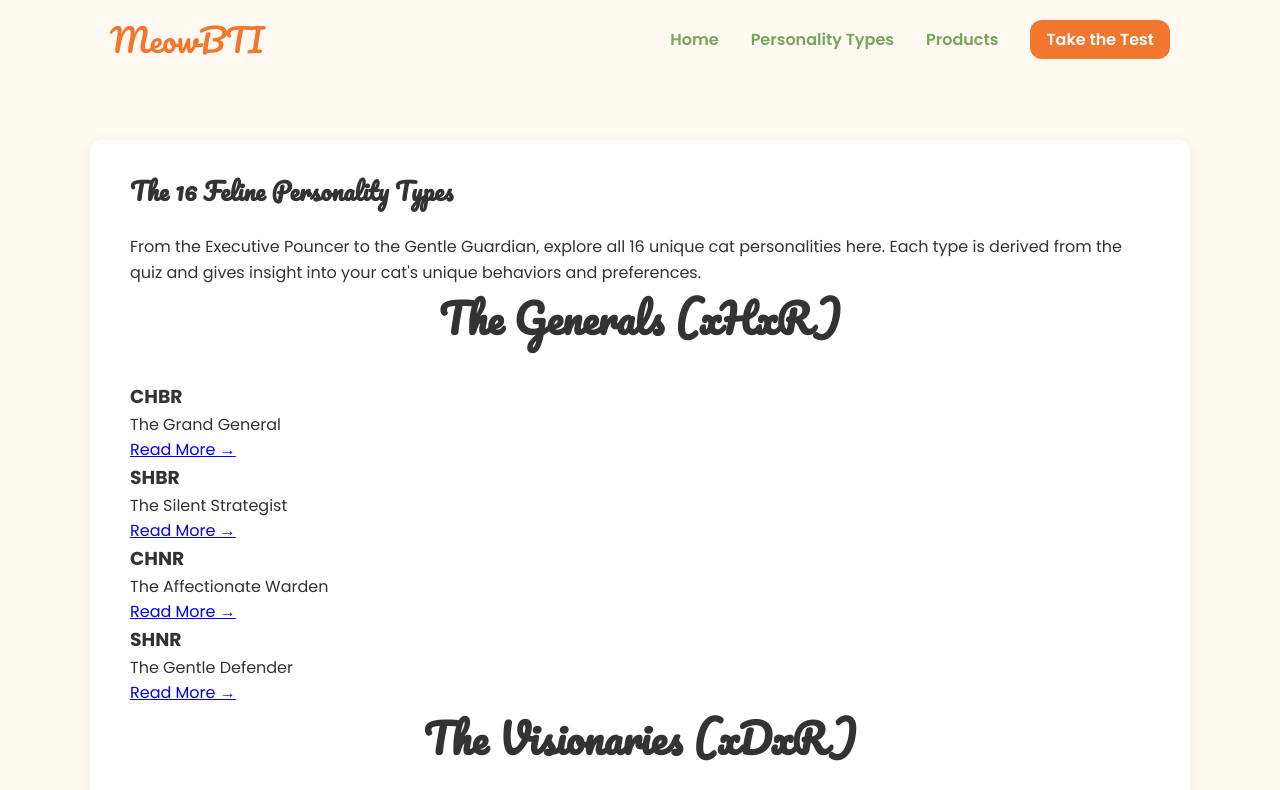
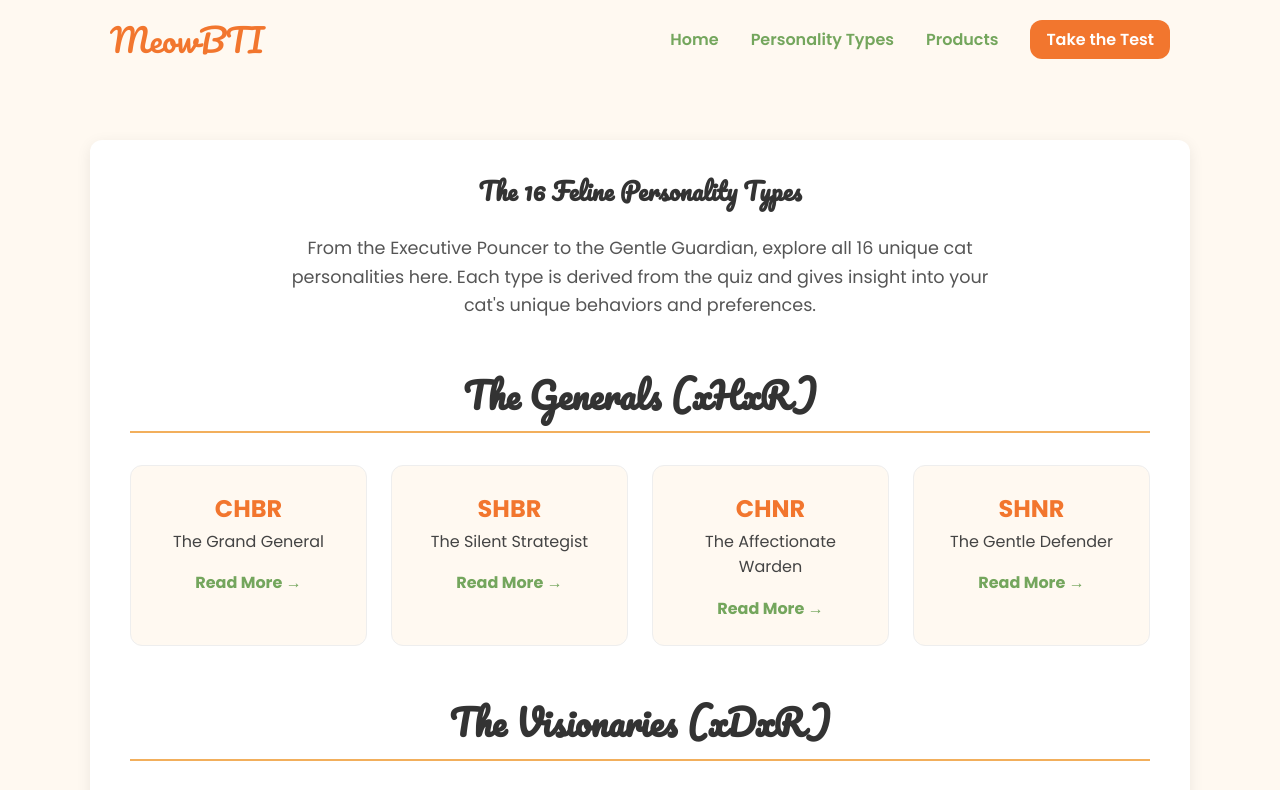
Before and after one commit to dunkin-novice/MeowBTI.com, a plain HTML site: page personality-types.html in a window 1280 px wide. Shown: the top 790 px of the page. Drawn offline with Linux system fonts and the light colour scheme.

Commit message:
Update style.css

```diff
--- a/style.css
+++ b/style.css
@@ -158,19 +158,71 @@ section {
     box-shadow: 0 6px 20px rgba(0, 0, 0, 0.15);
 }
 
-/* --- NEW: Styles for generic content pages (Privacy, Terms, etc.) --- */
+/* --- Styles for generic content pages (Privacy, Terms, etc.) --- */
+.page-content {
+    padding: 60px 0;
+}
 .page-content .container {
     background-color: #fff;
     padding: 2rem 2.5rem;
     border-radius: var(--border-radius);
     box-shadow: var(--shadow);
-    text-align: left;
 }
 
 .page-content h1 {
-    text-align: left;
+    text-align: center;
     margin-bottom: 1.5rem;
 }
+.page-intro {
+    text-align: center;
+    max-width: 700px;
+    margin: 0 auto 3rem;
+    font-size: 1.1rem;
+    color: #555;
+}
+
+/* --- NEW STYLES FOR PERSONALITY TYPES PAGE --- */
+.type-group {
+    margin-bottom: 3rem;
+}
+.type-group-title {
+    font-size: 2.2rem;
+    text-align: center;
+    border-bottom: 2px solid var(--soft-amber);
+    padding-bottom: 0.5rem;
+    margin-bottom: 2rem;
+}
+.type-grid {
+    display: grid;
+    grid-template-columns: repeat(auto-fit, minmax(200px, 1fr));
+    gap: 1.5rem;
+}
+.type-card {
+    background: var(--cream-bg);
+    padding: 1.5rem;
+    border-radius: var(--border-radius);
+    text-align: center;
+    border: 1px solid #eee;
+}
+.type-card h3 {
+    font-family: var(--font-body);
+    font-size: 1.5rem;
+    color: var(--warm-orange);
+}
+.type-card p {
+    margin-bottom: 1rem;
+    color: #444;
+}
+.type-card a {
+    color: var(--leaf-green);
+    text-decoration: none;
+    font-weight: bold;
+}
+.type-card a:hover {
+    text-decoration: underline;
+}
+/* --- END OF NEW STYLES --- */
+
 
 /* --- Testimonials Section --- */
 .testimonials-section {
```
